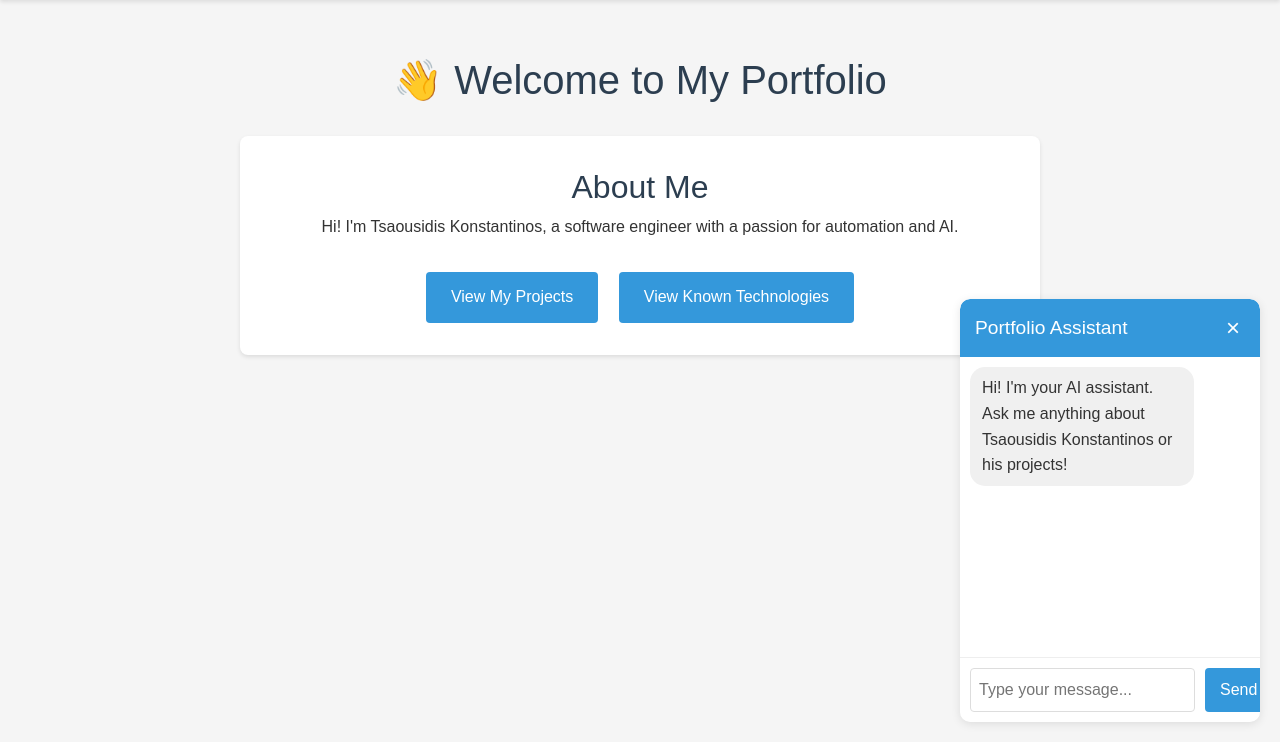
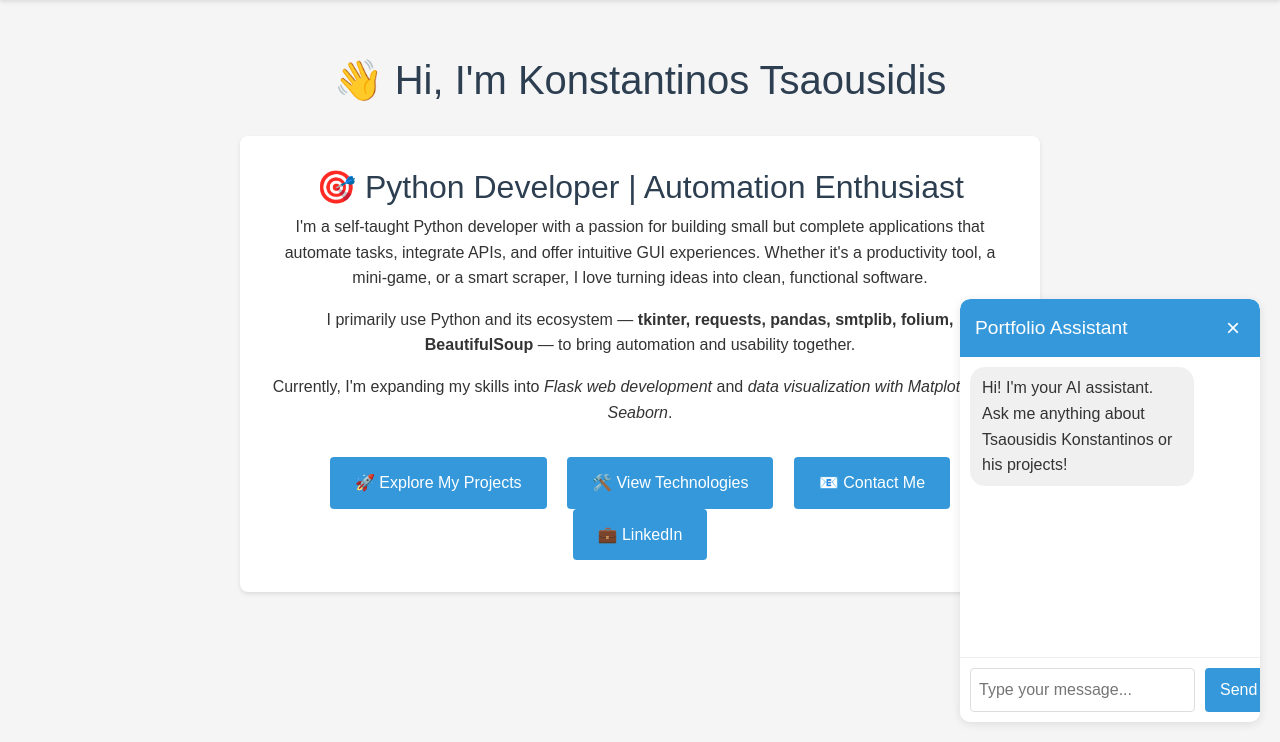
Before and after one commit to Tsaousidis/portfolio-site, a Flask app: page / in a window 1280 px wide. Shown: the part 58-800 px from the top of the page. Run offline with Flask 3, Linux system fonts and the light colour scheme.

Commit message:
Update portfolio content across home, projects, and technologies pages

```diff
--- a/app.py
+++ b/app.py
@@ -35,15 +35,46 @@ def projects():
             "title": "Flights Notifier",
             "description": "Finds cheap flights and sends alerts via SMS.",
             "technologies": ["Python", "APIs", "Twilio", "Amadeus"],
-            "link": "https://github.com/Tsaousidis/oop-api-flights-notifier"
+            "link": "https://github.com/Tsaousidis/oop-api-flights-notifier",
+            "image": "static/images/flights_notifier.png"
         },
         {
             "title": "Billboard to Spotify",
             "description": "Scrapes Billboard songs and creates a Spotify playlist.",
             "technologies": ["Python", "Web Scraping", "Spotify API"],
-            "link": "https://github.com/Tsaousidis/scraper-api-billboard-to-spotify"
+            "link": "https://github.com/Tsaousidis/scraper-api-billboard-to-spotify",
+            "image": "static/images/billboard_to_spotify.png"
+        },
+        {
+            "title": "Greek Flash Card Learning App",
+            "description": "A simple flash card application built with Python and Tkinter to help users learn Greek vocabulary. The app displays Greek words on flash cards, allowing users to test their knowledge and track progress.",
+            "technologies": ["Python", "GUI", "Automation", "Tkinter", "Greek Language"],
+            "link": "https://github.com/Tsaousidis/gui-pandas-greek-flashcards",
+            "image": "static/images/greek-flashcards.png"
+        },
+        {
+            "title": "ISS Real-Time Tracker",
+            "description": "Track the International Space Station (ISS) in real time with this Python script!",
+            "technologies": ["Python", "API", "Automation", "Requests", "Folium"],
+            "link": "https://github.com/Tsaousidis/api-folium-iss-tracker",
+            "image": "static/images/iss-tracker.png"
+        },
+        {
+            "title": "The Classic Snake Game",
+            "description": "A fun and addictive Snake game built using Python's turtle module. Guide the snake, eat the food, grow longer, and avoid crashing into the walls or your own tail. How long can you survive?",
+            "technologies": ["Game", "Python", "OOP", "Snake Game", "Turtle"],
+            "link": "https://github.com/Tsaousidis/oop-turtle-snake-game",
+            "image": "static/images/turtle-snake-game.png"
+        },
+        {
+            "title": "Password Manager",
+            "description": "A simple password manager built with Python and Tkinter that allows you to generate and store secure passwords efficiently.",
+            "technologies": ["Python", "GUI", "Password Manager", "Tkinter"],
+            "link": "https://github.com/Tsaousidis/gui-password-manager",
+            "image": "static/images/password-manager.png"
         }
     ]
+
     return render_template("projects.html", projects=my_projects)
 
 @app.route("/technologies")
@@ -51,15 +82,32 @@ def technologies():
     tech_list = [
         {
             "category": "Programming Languages",
-            "tech_items": ["Python", "JavaScript", "HTML", "CSS"]
+            "tech_items": ["Python", "SQL", "JavaScript", "PHP", "HTML", "CSS"]
         },
         {
             "category": "Frameworks & Libraries",
-            "tech_items": ["Flask", "Bootstrap", "jQuery"]
+            "tech_items": [
+                "Requests", "BeautifulSoup4", "SMTP", "Folium",
+                "Tkinter", "Turtle"
+            ]
         },
         {
             "category": "Tools & Platforms",
-            "tech_items": ["Git", "GitHub", "VS Code", "APIs"]
+            "tech_items": [
+                "Git", "GitHub", "Docker", "Postman", "Camunda", "Azure", "AWS"
+            ]
+        },
+        {
+            "category": "Data & Visualization",
+            "tech_items": ["Pandas", "NumPy", "Tableau", "Power BI", "Excel"]
+        },
+        {
+            "category": "AI & Machine Learning",
+            "tech_items": ["Salesforce AI Fundamentals"]
+        },
+        {
+            "category": "Concepts & Methodologies",
+            "tech_items": ["OOP", "REST APIs", "BPM", "Agile", "Business Intelligence", "Data Science"]
         }
     ]
     return render_template("technologies.html", technologies=tech_list)
--- a/templates/index.html
+++ b/templates/index.html
@@ -1,17 +1,29 @@
 {% extends "base.html" %}
 
-{% block title %}Home | My Portfolio{% endblock %}
+{% block title %}Home | Konstantinos Tsaousidis{% endblock %}
 
 {% block content %}
-<h1>👋 Welcome to My Portfolio</h1>
+<h1>👋 Hi, I'm Konstantinos Tsaousidis</h1>
 
 <div class="home-container">
     <div class="intro-card">
-        <h2>About Me</h2>
-        <p>Hi! I'm Tsaousidis Konstantinos, a software engineer with a passion for automation and AI.</p>
+        <h2>🎯 Python Developer | Automation Enthusiast</h2>
+        <p>
+            I'm a self-taught Python developer with a passion for building small but complete applications that automate tasks, integrate APIs, and offer intuitive GUI experiences.
+            Whether it's a productivity tool, a mini-game, or a smart scraper, I love turning ideas into clean, functional software.
+        </p>
+        <p>
+            I primarily use Python and its ecosystem — <strong>tkinter, requests, pandas, smtplib, folium, BeautifulSoup</strong> — to bring automation and usability together.
+        </p>
+        <p>
+            Currently, I'm expanding my skills into <em>Flask web development</em> and <em>data visualization with Matplotlib and Seaborn</em>.
+        </p>
+
         <div class="cta-buttons">
-            <a href="/projects" class="btn">View My Projects</a>
-            <a href="/technologies" class="btn">View Known Technologies</a>
+            <a href="/projects" class="btn">🚀 Explore My Projects</a>
+            <a href="/technologies" class="btn">🛠️ View Technologies</a>
+            <a href="mailto:kostastsaous23@gmail.com" class="btn">📧 Contact Me</a>
+            <a href="https://www.linkedin.com/in/konstantinos-tsaousidis" target="_blank" class="btn">💼 LinkedIn</a>
         </div>
     </div>
 </div>
```
Also changed, not shown: static/img/billboard_to_spotify.jpg (added), static/img/flights_notifier.jpg (added), static/img/greek-flashcards.png (added), static/img/iss-tracker.png (added), static/img/password-manager.png (added), static/img/turtle-snake-game.png (added).
